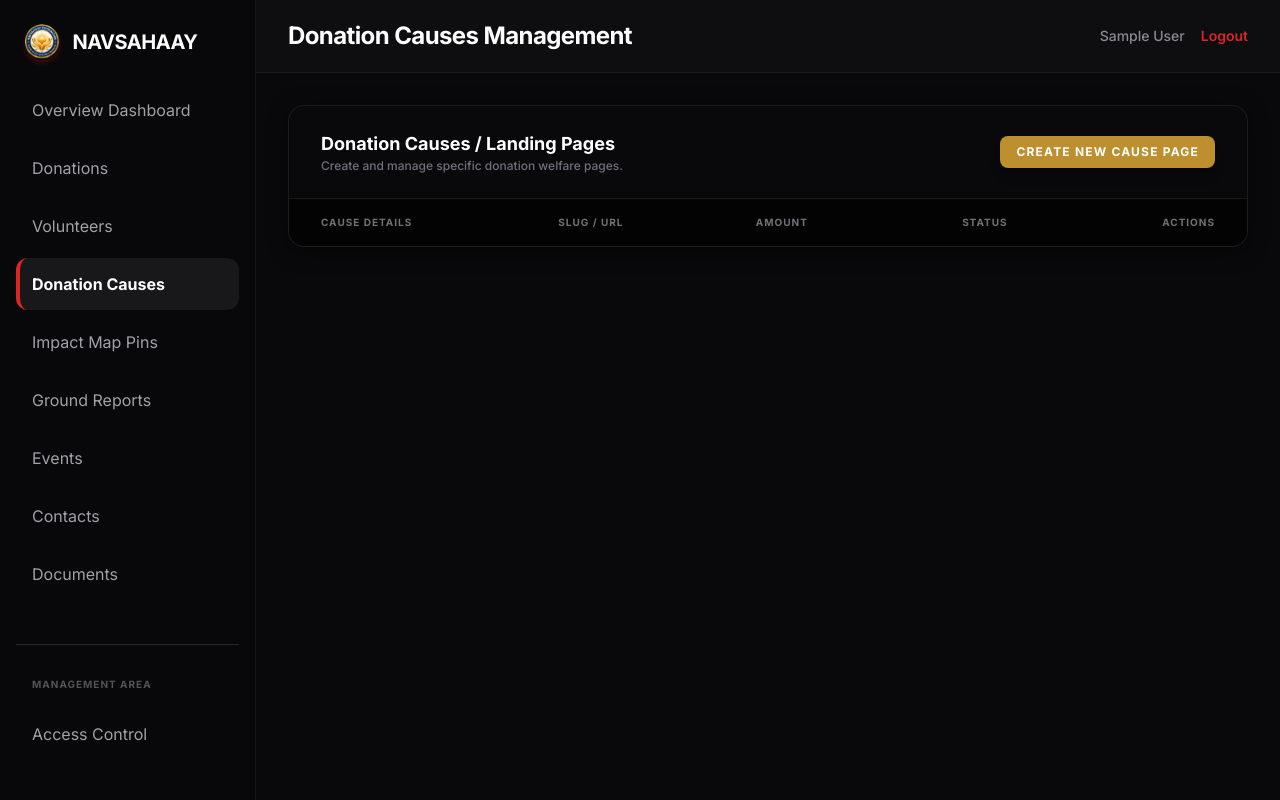
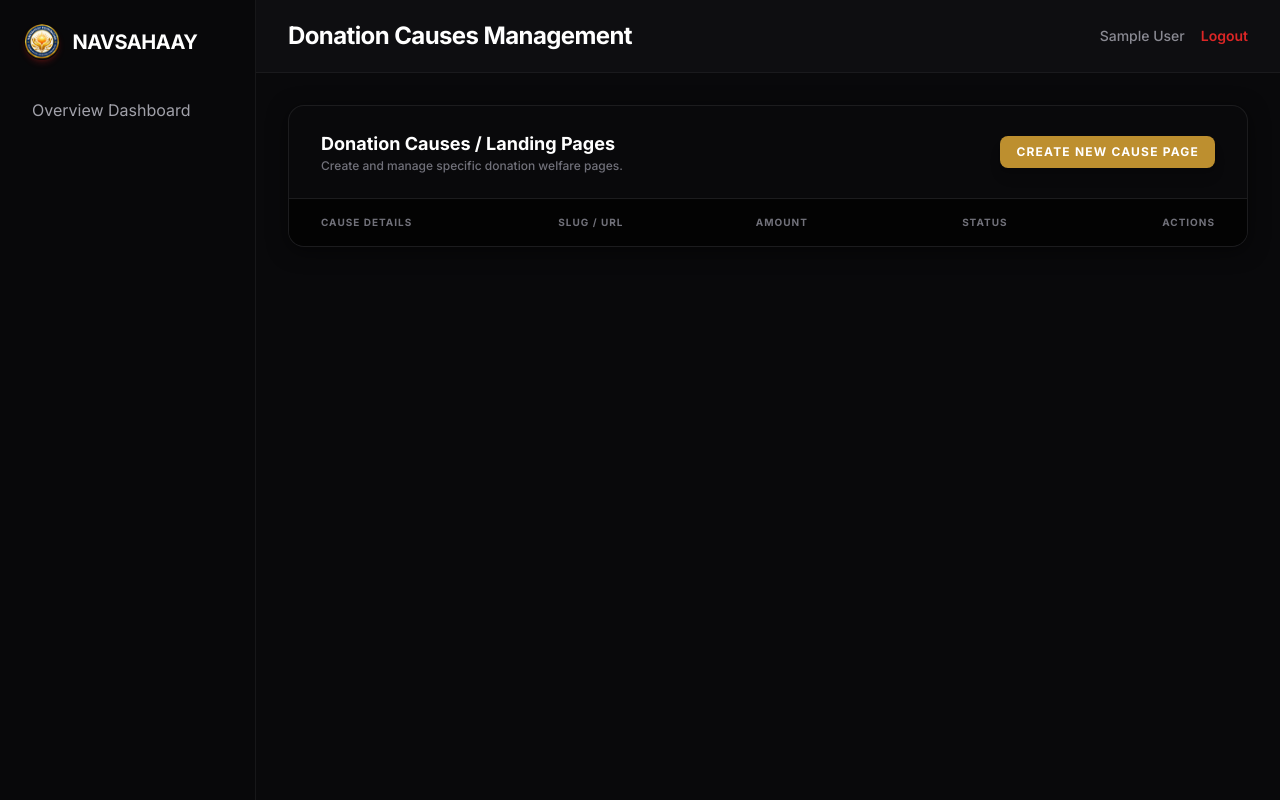
Before and after one commit to supportzingtv-create/NavSahaay, a Flask app: page /admin/causes in a window 1280 px wide. Run offline with Flask 3, Linux system fonts and the light colour scheme; the visitor is signed in with stand-in values (Sample User, id 1); data that the repository does not hold is empty; some libraries are stand-ins or nearby versions.

```diff
--- a/app/templates/admin/base.html
+++ b/app/templates/admin/base.html
@@ -228,19 +228,6 @@
             <nav class="flex-1 overflow-y-auto px-4 flex flex-col pb-10 scrollbar-thin">
                 <div class="space-y-1.5 flex-1">
                     <a href="{{ url_for('admin.dashboard') }}" class="block px-4 py-3.5 rounded-xl hover:bg-zinc-900 transition-all {% if request.endpoint == 'admin.dashboard' %}bg-zinc-900 text-white font-bold border-l-4 border-red-600 pl-3{% else %}text-zinc-400{% endif %}">Overview Dashboard</a>
-                    <a href="{{ url_for('admin.donations') }}" class="block px-4 py-3.5 rounded-xl hover:bg-zinc-900 transition-all {% if request.endpoint == 'admin.donations' %}bg-zinc-900 text-white font-bold border-l-4 border-red-600 pl-3{% else %}text-zinc-400{% endif %}">Donations</a>
-                    <a href="{{ url_for('admin.volunteers') }}" class="block px-4 py-3.5 rounded-xl hover:bg-zinc-900 transition-all {% if request.endpoint == 'admin.volunteers' %}bg-zinc-900 text-white font-bold border-l-4 border-red-600 pl-3{% else %}text-zinc-400{% endif %}">Volunteers</a>
-                    <a href="{{ url_for('admin.causes') }}" class="block px-4 py-3.5 rounded-xl hover:bg-zinc-900 transition-all {% if request.endpoint == 'admin.causes' %}bg-zinc-900 text-white font-bold border-l-4 border-red-600 pl-3{% else %}text-zinc-400{% endif %}">Donation Causes</a>
-                    <a href="{{ url_for('admin.impact_map') }}" class="block px-4 py-3.5 rounded-xl hover:bg-zinc-900 transition-all {% if request.endpoint == 'admin.impact_map' %}bg-zinc-900 text-white font-bold border-l-4 border-red-600 pl-3{% else %}text-zinc-400{% endif %}">Impact Map Pins</a>
-                    <a href="{{ url_for('admin.reports') }}" class="block px-4 py-3.5 rounded-xl hover:bg-zinc-900 transition-all {% if request.endpoint == 'admin.reports' %}bg-zinc-900 text-white font-bold border-l-4 border-red-600 pl-3{% else %}text-zinc-400{% endif %}">Ground Reports</a>
-                    <a href="{{ url_for('admin.events') }}" class="block px-4 py-3.5 rounded-xl hover:bg-zinc-900 transition-all {% if request.endpoint == 'admin.events' %}bg-zinc-900 text-white font-bold border-l-4 border-red-600 pl-3{% else %}text-zinc-400{% endif %}">Events</a>
-                    <a href="{{ url_for('admin.contacts') }}" class="block px-4 py-3.5 rounded-xl hover:bg-zinc-900 transition-all {% if request.endpoint == 'admin.contacts' %}bg-zinc-900 text-white font-bold border-l-4 border-red-600 pl-3{% else %}text-zinc-400{% endif %}">Contacts</a>
-                    <a href="{{ url_for('admin.documents') }}" class="block px-4 py-3.5 rounded-xl hover:bg-zinc-900 transition-all {% if request.endpoint == 'admin.documents' %}bg-zinc-900 text-white font-bold border-l-4 border-red-600 pl-3{% else %}text-zinc-400{% endif %}">Documents</a>
-                </div>
-
-                <div class="mt-auto pt-8 border-t border-zinc-800">
-                    <p class="px-4 text-[10px] font-black text-zinc-600 uppercase tracking-widest mb-4">Management Area</p>
-                    <a href="{{ url_for('admin.users') }}" class="block px-4 py-3.5 rounded-xl hover:bg-zinc-900 transition-all {% if request.endpoint == 'admin.users' %}bg-zinc-900 text-white font-bold border-l-4 border-red-600 pl-3{% else %}text-zinc-400{% endif %}">Access Control</a>
                 </div>
             </nav>
         </aside>
```
